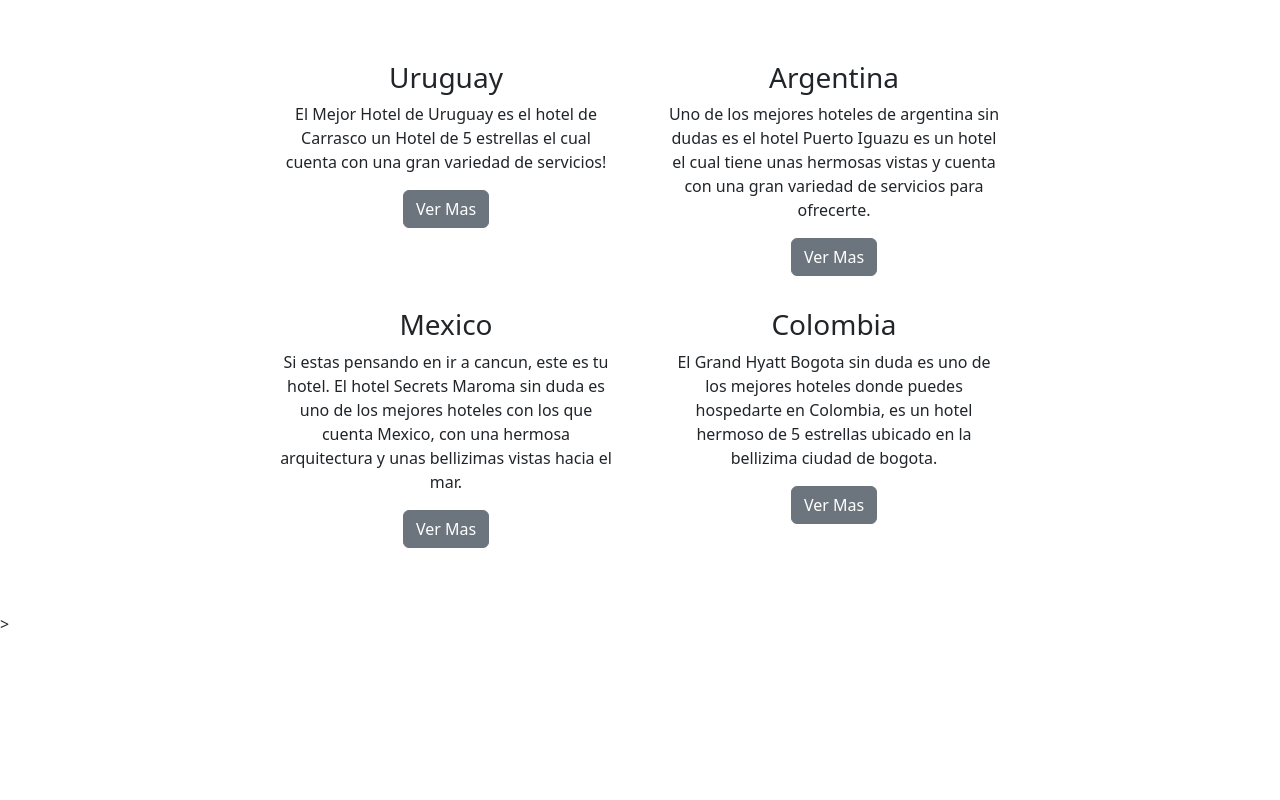
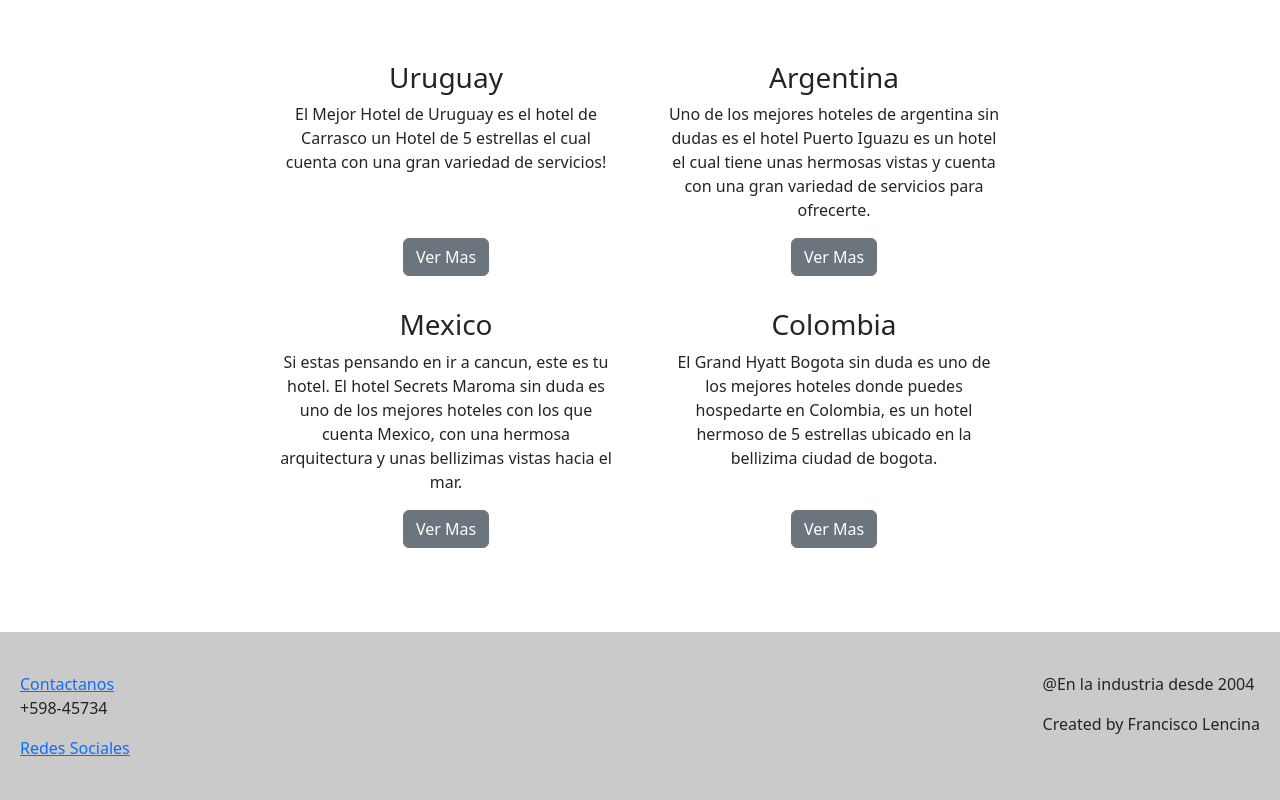
Before and after one commit to cinkii/coursera-module-1, a website: page index.html in a window 1280 px wide. Shown: the part 705-1505 px from the top of the page. Before the commit the page ends 1341 px from the top, so only its background shows below. Drawn offline with nearby package versions, Linux system fonts and the light colour scheme.

Commit message:
Agregamos seccion Footer y movimos classes al css

```diff
--- a/assets/style.css
+++ b/assets/style.css
@@ -7,3 +7,24 @@
     padding: 20px;
     border-radius: 15px;
 }
+
+.footer{
+    margin-top: 20px ;
+    padding: 20px 0px 20px 0px ;
+    background-color: rgba(128, 128, 128, 0.418);
+}
+
+.footers{
+    padding: 20px;
+}
+
+.card-hotel{
+    display: flex;
+    flex-direction: column;
+    justify-content: space-between;
+}
+
+.hoteles{
+    text-align: center;
+    justify-content: center;
+}
--- a/index.html
+++ b/index.html
@@ -8,7 +8,9 @@
   <link href="./node_modules/bootstrap/dist/css/bootstrap.min.css" rel="stylesheet">
   <link rel="stylesheet" href="./assets/style.css">
 </head>
+
 <body>
+  <!-- Jumbotron Seccion -->
   <div class="jumbotron text-center" id="jumbotron">
     <h1>Guia de Hoteles</h1>
     <p>Tu guia de hoteles favoritas !</p>
@@ -37,38 +39,64 @@
       <h1>Mejores Hoteles</h1>
       <p>Elige el mejor hotel dependiendo del pais al que quieras ir !</p>
     </div>
-    <div class="row text-center justify-content-center">
-      <div class="col-6 col-sm-4 m-lg-3">
+    <div class="row hoteles ">
+      <div class="col-6 col-sm-4 m-lg-3 card-hotel">
+        <div>
           <h3>Uruguay</h3>
           <p>El Mejor Hotel de Uruguay es el hotel de Carrasco un Hotel de 5 estrellas el cual cuenta con una gran
             variedad de servicios!</p>
+        </div>
+        <div>
           <a href="https://www.booking.com/hotel/uy/sofitel-montevideo-casino-carrasco-amp-spa.es.html?aid=356938&label=metagha-link-LUUY-hotel-433813_dev-desktop_los-1_bw-8_dow-Friday_defdate-1_room-0_gstadt-2_rateid-0_aud-0_gacid-6642513102_mcid-10_ppa-0_clrid-0_ad-1_gstkid-0_checkin-20221021__lp-2858_r-154548792052113713&sid=c4a695b0caa0930679bfccf210434d92&all_sr_blocks=43381302_214219727_2_2_0;checkin=2022-10-21;checkout=2022-10-22;dest_id=-907764;dest_type=city;dist=0;group_adults=2;group_children=0;hapos=1;highlighted_blocks=43381302_214219727_2_2_0;hpos=1;matching_block_id=43381302_214219727_2_2_0;no_rooms=1;req_adults=2;req_children=0;room1=A%2CA;sb_price_type=total;sr_order=popularity;sr_pri_blocks=43381302_214219727_2_2_0__24500;srepoch=1665684452;srpvid=975f7f71a0510544;type=total;ucfs=1&#hotelTmpl"
             target="_blank" class="btn btn-secondary">Ver Mas</a>
         </div>
-      <div class="col-6 col-sm-4 m-lg-3">
+      </div>
+      <div class="col-6 col-sm-4 m-lg-3 card-hotel">
+        <div>
           <h3>Argentina</h3>
           <p>Uno de los mejores hoteles de argentina sin dudas es el hotel Puerto Iguazu es un hotel el cual tiene unas
             hermosas vistas y cuenta con una gran variedad de servicios para ofrecerte.</p>
-        <a href="https://www.tripadvisor.com.ar/Hotel_Review-g312806-d1237910-Reviews-Loi_Suites_Iguazu_Hotel-Puerto_Iguazu_Province_of_Misiones_Litoral.html"
+        </div>
+        <div><a
+            href="https://www.tripadvisor.com.ar/Hotel_Review-g312806-d1237910-Reviews-Loi_Suites_Iguazu_Hotel-Puerto_Iguazu_Province_of_Misiones_Litoral.html"
             target="_blank" class="btn btn-secondary">Ver Mas</a>
         </div>
-      <div class="col-6 col-sm-4 m-lg-3">
+      </div>
+      <div class="col-6 col-sm-4 m-lg-3 card-hotel">
+        <div>
           <h3>Mexico</h3>
           <p>Si estas pensando en ir a cancun, este es tu hotel. El hotel Secrets Maroma sin duda es uno de los mejores
             hoteles con los que cuenta Mexico, con una hermosa arquitectura y unas bellizimas vistas hacia el mar.</p>
-        <a href="" target="_blank" class="btn btn-secondary">Ver Mas</a>
         </div>
-      <div class="col-6 col-sm-4 m-lg-3">
-        <h3>Colombia</h3>
-        <p>El Grand Hyatt Bogota sin duda es uno de los mejores hoteles donde puedes hospedarte en Colombia, es un hotel
-          hermoso de 5 estrellas ubicado en la bellizima ciudad de bogota.</p>
+        <div>
           <a href="" target="_blank" class="btn btn-secondary">Ver Mas</a>
         </div>
       </div>
-    <!-- Otra linea de columnas -->
-
-    <!-- Otra linea de columnas -->
-  </div>>
+      <div class="col-6 col-sm-4 m-lg-3 card-hotel">
+        <div>
+          <h3>Colombia</h3>
+          <p>El Grand Hyatt Bogota sin duda es uno de los mejores hoteles donde puedes hospedarte en Colombia, es un
+            hotel
+            hermoso de 5 estrellas ubicado en la bellizima ciudad de bogota.</p>
+        </div>
+        <div>
+          <a href="" target="_blank" class="btn btn-secondary">Ver Mas</a>
+        </div>
+      </div>
+    </div>
+    <!-- Footer Seccion -->
+  </div>
+  <div class="footer d-flex justify-content-between">
+    <div class="footer-first footers">
+      <a href="#">Contactanos</a>
+      <p>+598-45734</p>
+      <a href="#">Redes Sociales</a>
+    </div>
+    <div class="footer-second footers">
+      <p>@En la industria desde 2004</p>
+      <p>Created by Francisco Lencina</p>
+    </div>
+  </div>
   </div>
   <script src="./node_modules//jquery/dist/jquery.min.js"></script>
   <script src="./node_modules/popper.js/dist/popper.min.js"></script>
```
Lines whose indentation alone changed are shown as unchanged.
